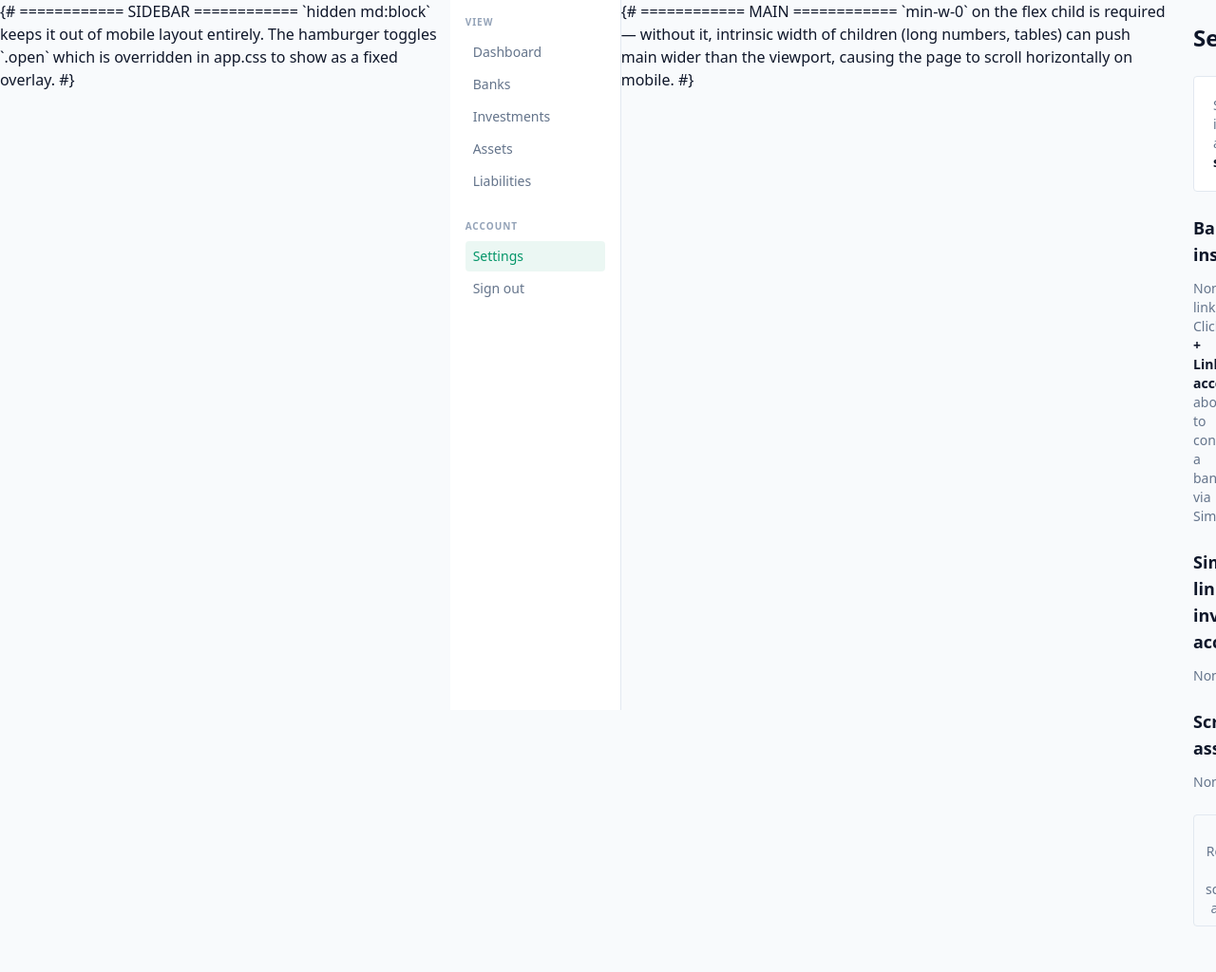
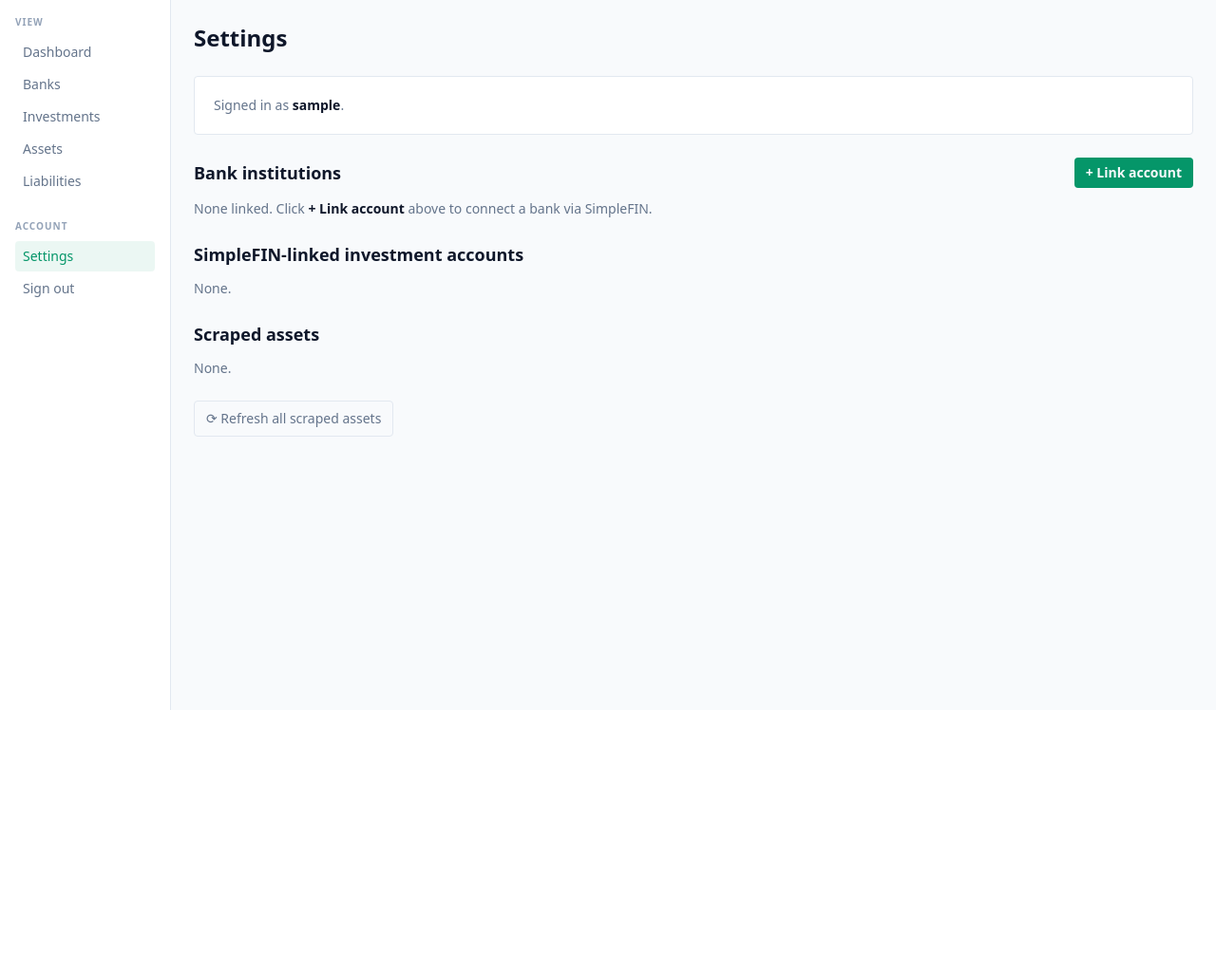
Before and after one commit to mhamida292/FinanceManager, a Django app: page /settings/ in a window 1280 px wide. Shown: the part 52-1076 px from the top of the page at 95% size. After the commit the page ends 800 px from the top, so only its background shows below. Run offline with Django 5.2, Linux system fonts and the light colour scheme; the visitor is signed in with stand-in values (Sample User, id 1); data that the repository does not hold is empty; some libraries are stand-ins or nearby versions.

Commit message:
fix(ui): replace multi-line {# #} comments with single-line
Django's `{# ... #}` is single-line only. The multi-line comments I added in
the previous commit were rendered to the page as plain text on every screen.

Co-Authored-By: Claude Opus 4.7 (1M context) <noreply@anthropic.com>

```diff
--- a/apps/accounts/templates/base.html
+++ b/apps/accounts/templates/base.html
@@ -63,10 +63,7 @@
 {# ============ LAYOUT ============ #}
 <div class="flex">
 
-  {# ============ SIDEBAR ============
-     `hidden md:block` keeps it out of mobile layout entirely.
-     The hamburger toggles `.open` which is overridden in app.css to show as a fixed overlay.
-  #}
+  {# Sidebar: hidden on mobile (Tailwind `hidden`); .open class in app.css renders it as a fixed overlay #}
   <nav id="sidebar" class="hidden md:block md:sticky md:top-[52px] md:h-[calc(100vh-52px)] w-[180px] flex-shrink-0 border-r p-4 overflow-y-auto" style="background: var(--surface); border-color: var(--border);">
     <div class="text-[10px] font-semibold tracking-widest mb-2" style="color: var(--dim);">VIEW</div>
     {% with active=request.resolver_match.namespace|default:request.resolver_match.url_name %}
@@ -85,10 +82,7 @@
     </form>
   </nav>
 
-  {# ============ MAIN ============
-     `min-w-0` on the flex child is required — without it, intrinsic width of children (long numbers, tables)
-     can push main wider than the viewport, causing the page to scroll horizontally on mobile.
-  #}
+  {# Main: `min-w-0` lets this flex child shrink below intrinsic content width (otherwise long numbers/tables cause page-level horizontal scroll on mobile) #}
   <main class="flex-1 min-w-0 w-full max-w-[1280px] mx-auto p-4 md:p-6">
     {% block content %}{% endblock %}
   </main>
```
